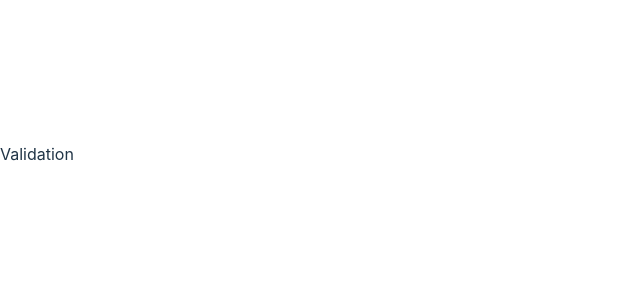
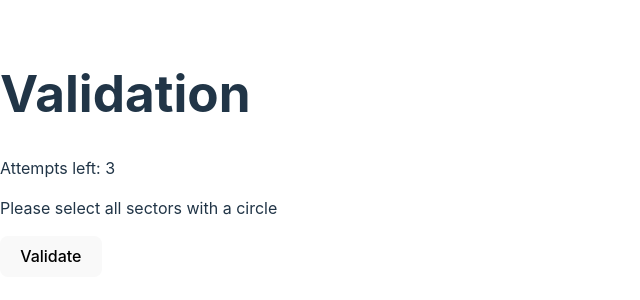
Before and after one commit to Preyness/Frontend-Test, a React (Vite) app in the folder captcha/: page /validation in a window 1280 px wide. Shown: the part 246-546 px from the top of the page, without its empty margins (0-640 px from the left). Built offline with nearby package versions, Linux system fonts and the light colour scheme.

Commit message:
this is where the user will answer the captcha test

```diff
--- a/captcha/src/ValidationPage/Validation.jsx
+++ b/captcha/src/ValidationPage/Validation.jsx
@@ -1,7 +1,126 @@
+import { useLocation, useNavigate } from 'react-router-dom';
+import '../../src/style.css';
+import { useState, useEffect } from 'react';
+
+/*This is where the selfie is uploaded after the user clicks 'Continue'.
+This is also where the CAPTCHA test begins the user will be asked to select certain shapes within the box.*/
+
+//useLocation is for transfering the selfie photo to validation and useNavigation is used to navigate the use to result
+//watermarkedBox it will track the boxes with watermark
+//selectedBox this will track the user where he selects the box
+//targetShape this is will tell the user what shape he needs to select to pass the captcha
+//The useEffect hook randomly assigns watermarks to half of the grid sectors and randomly selects a target shape.
+//The handleShapeClick function toggles the selection of sectors.
+//maxattempt will be the users max attempt to solve the captcha
+//remainingattempt will be the remaining attempts left for the user
+
 function Validation() {
+    const location = useLocation();
+    const navigate = useNavigate();
+    const { imageSrc, boxPosition, attempts = 0 } = location.state || {};
+
+    const rows = 4;
+    const cols = 4;
+
+    const [watermarkedSectors, setWatermarkedSectors] = useState([]);
+    const [selectedSectors, setSelectedSectors] = useState([]);
+    const [targetShape, setTargetShape] = useState(null);
+    const maxAttempts = 3;
+    const remainingAttempts = maxAttempts - attempts;
+
+    useEffect(() => {
+        const totalSectors = rows * cols;
+        const numberOfWatermarks = Math.floor(totalSectors / 2);
+        const sectors = [];
+
+        while (sectors.length < numberOfWatermarks) {
+            const randomSector = Math.floor(Math.random() * totalSectors);
+            if (!sectors.includes(randomSector)) {
+                sectors.push(randomSector);
+            }
+        }
+
+        const shapes = ['triangle', 'square', 'circle'];
+        const watermarked = sectors.map(sector => ({
+            index: sector,
+            shape: shapes[Math.floor(Math.random() * shapes.length)]
+        }));
+
+        setWatermarkedSectors(watermarked);
+
+        const randomShape = shapes[Math.floor(Math.random() * shapes.length)];
+        setTargetShape(randomShape);
+    }, []);
+
+    const handleShapeClick = (index) => {
+        if (selectedSectors.includes(index)) {
+            setSelectedSectors(selectedSectors.filter(sector => sector !== index));
+        } else {
+            setSelectedSectors([...selectedSectors, index]);
+        }
+    };
+
+    const handleValidate = () => {
+        navigate('/result', {
+            state: {
+                targetShape,
+                watermarkedSectors,
+                selectedSectors,
+                attempts: attempts + 1,
+                imageSrc,
+                boxPosition
+            }
+        });
+    };
+
     return (
-<div> Validation </div>
+        <div>
+            <h1>Validation</h1>
+            <p>Attempts left: {remainingAttempts}</p>
+            {targetShape && <p>Please select all sectors with a {targetShape}</p>}
+            {imageSrc && (
+                <div className="webcam-container">
+                    <img src={imageSrc} alt="Captured" className="captured-image" />
+                    <div
+                        className="validation-box"
+                        style={{ top: boxPosition.top, left: boxPosition.left }}
+                    >
+                        {Array.from({ length: rows - 1 }).map((_, i) => (
+                            <div
+                                key={`h-line-${i}`}
+                                className="horizontal-line"
+                                style={{ top: `${((i + 1) / rows) * 100}%` }}
+                            />
+                        ))}
+                        {Array.from({ length: cols - 1 }).map((_, i) => (
+                            <div
+                                key={`v-line-${i}`}
+                                className="vertical-line"
+                                style={{ left: `${((i + 1) / cols) * 100}%` }}
+                            />
+                        ))}
+                        {watermarkedSectors.map(({ index, shape }) => {
+                            const row = Math.floor(index / cols);
+                            const col = index % cols;
+                            const top = `${(row / rows) * 100}%`;
+                            const left = `${(col / cols) * 100}%`;
+                            const width = `${100 / cols}%`;
+                            const height = `${100 / rows}%`;
+                            return (
+                                <div
+                                    key={index}
+                                    className={`watermark ${shape} ${selectedSectors.includes(index) ? 'selected' : ''}`}
+                                    style={{ top, left, width, height }}
+                                    onClick={() => handleShapeClick(index)}
+                                />
+                            );
+                        })}
+                    </div>
+                </div>
+            )}
+            <button onClick={handleValidate} disabled={remainingAttempts <= 0}>Validate</button>
+        </div>
     );
-  }
+}
 
-  export default Validation;
+export default Validation;
```
